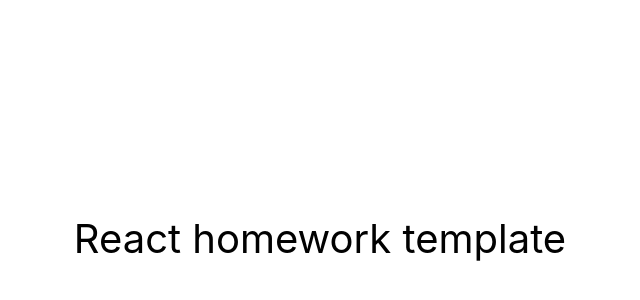
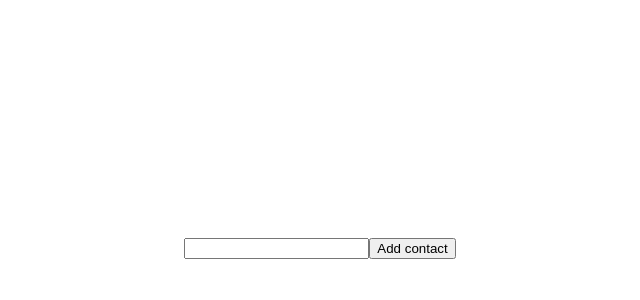
Before and after one commit to Deadpromise/goit-react-hw-02-phonebook, a React (Create React App) app: page / in a window 1280 px wide. Shown: the part 162-462 px from the top of the page, without its empty margins (320-960 px from the left). Built offline with nearby package versions, Linux system fonts and the light colour scheme.

Commit message:
task 2 checkpoint

```diff
--- a/src/components/App.jsx
+++ b/src/components/App.jsx
@@ -1,6 +1,18 @@
-export const App = () => {
-  return (
-    <div
+import React, { Component } from "react";
+import ContactForm from "./ContactForm/ContactForm";
+
+class App extends Component {
+  static propTypes = {
+
+  };
+  state = {
+    contacts: [],
+    filter: ''
+  };
+
+  render() {
+
+    return <div
       style={{
         height: '100vh',
         display: 'flex',
@@ -10,7 +22,9 @@ export const App = () => {
         color: '#010101'
       }}
     >
-      React homework template
+     <ContactForm></ContactForm>
     </div>
-  );
-};
+  };
+}
+
+export default App;
--- /dev/null
+++ b/src/components/ContactForm/ContactForm.jsx
@@ -0,0 +1,35 @@
+import React, { Component } from 'react';
+
+class ContactForm extends Component {
+    state = {
+        name: '',
+    }
+
+    getName = e => {
+        this.setState({ name: e.currentTarget.value });
+    }
+    formSubmit = e => {
+        e.preventDefault();
+        this.props.onSubmit(this.state.name);
+        this.setState({ name: '' });
+
+    }
+    render() {
+        console.log(this.state);
+        return (
+            <form onSubmit={this.formSubmit}>
+                <input
+                    type="text"
+                    name="name"
+                    pattern="^[a-zA-Zа-яА-Я]+(([' -][a-zA-Zа-яА-Я ])?[a-zA-Zа-яА-Я]*)*$"
+                    title="Name may contain only letters, apostrophe, dash and spaces. For example Adrian, Jacob Mercer, Charles de Batz de Castelmore d'Artagnan"
+                    required
+                    onChange={this.getName}
+                />
+                <button type="submit">Add contact</button>
+           </form>
+        )
+    }
+};
+
+export default ContactForm;
--- a/src/index.js
+++ b/src/index.js
@@ -1,6 +1,6 @@
 import React from 'react';
 import ReactDOM from 'react-dom/client';
-import { App } from 'components/App';
+import App from 'components/App';
 import './index.css';
 
 ReactDOM.createRoot(document.getElementById('root')).render(
```
